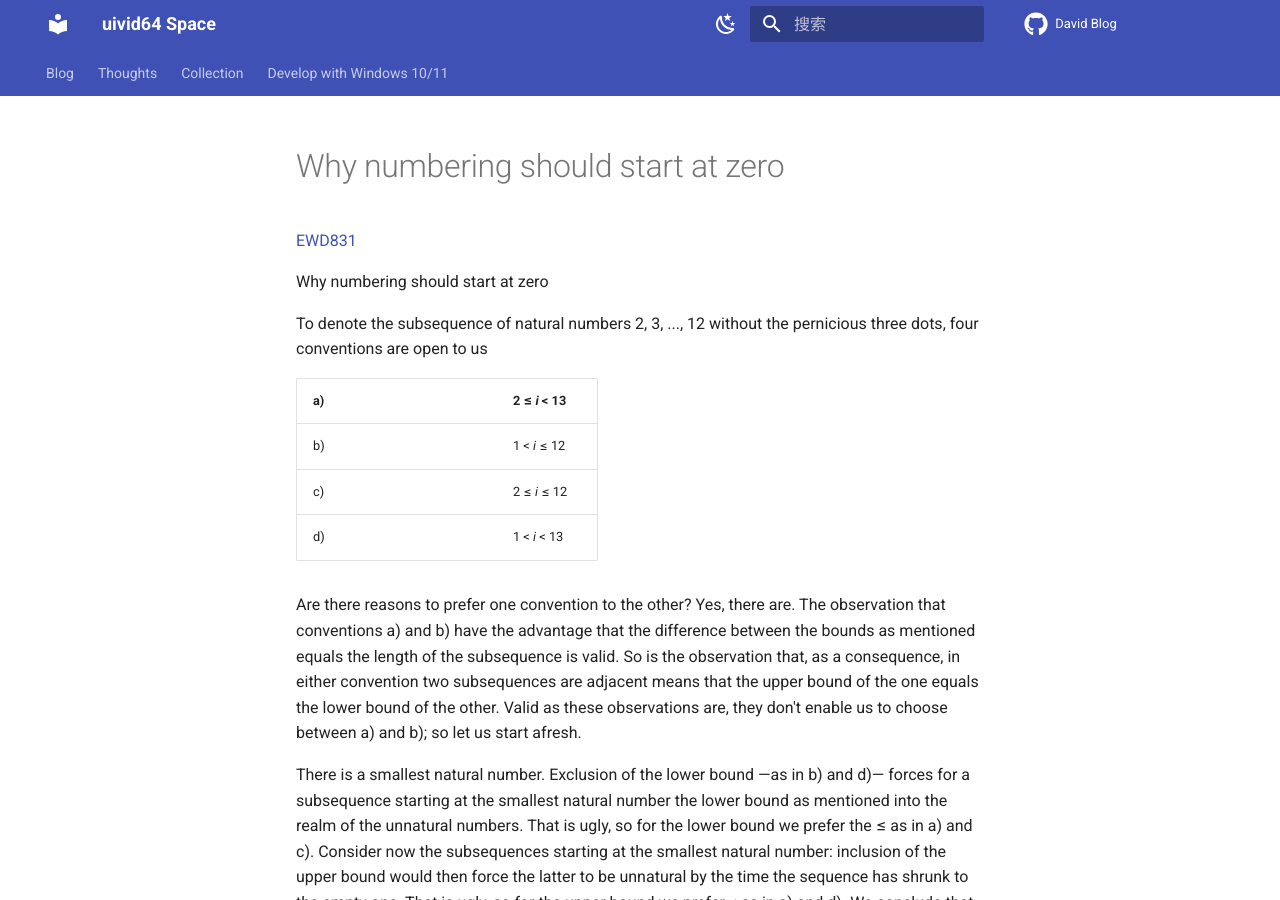
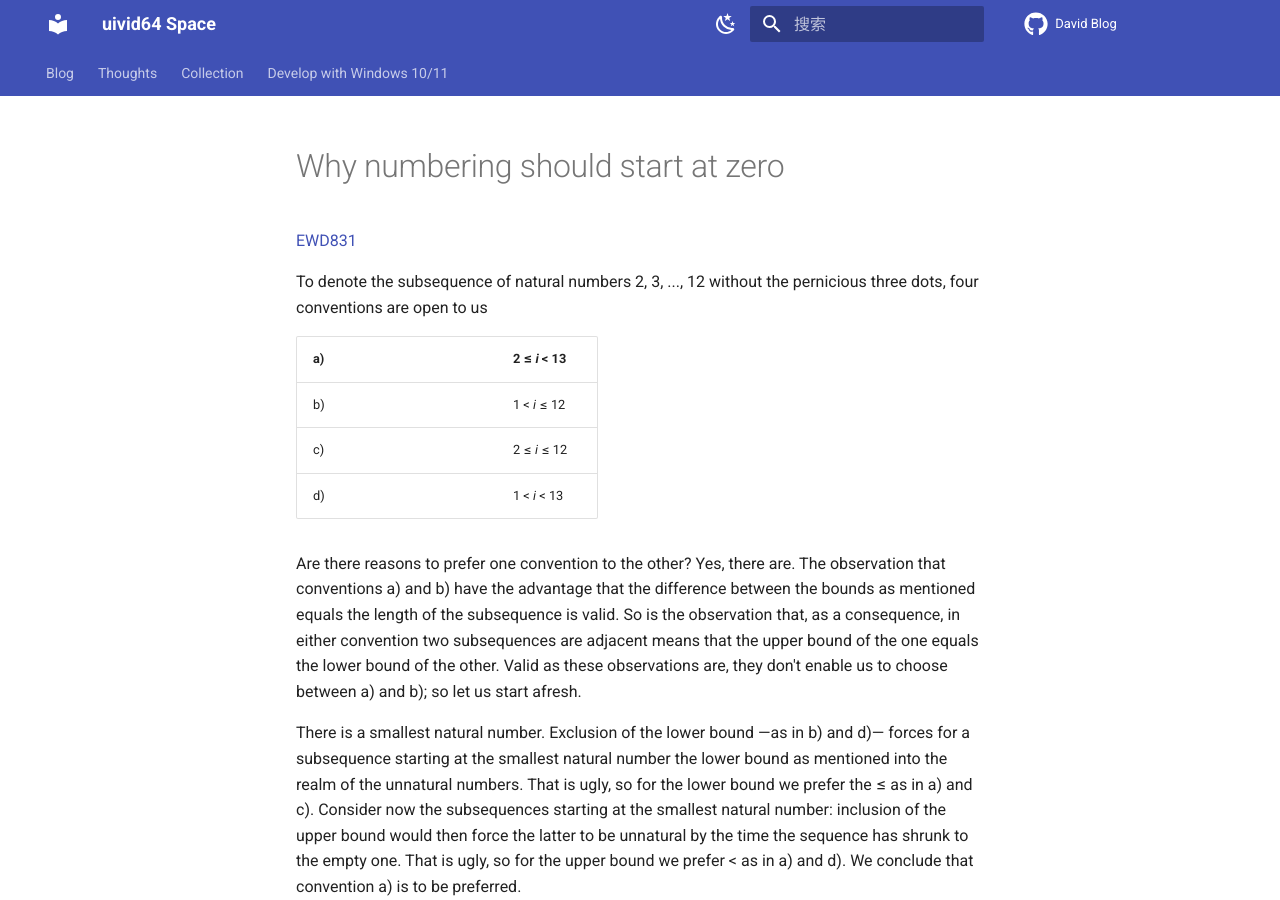
Before and after one commit to uivid64/uivid64.github.io, an MkDocs documentation site: the page built from docs/Blog/Why numbering should start at zero.md, in a window 1280 px wide and 900 px high. Built offline with MkDocs 1.6.1 and Material for MkDocs 9.7.7, drawn with Linux system fonts in a browser that asks for light colours; comment, search, counter and statistics services are not loaded.

Commit message:
Update Why numbering should start at zero.md

```diff
--- a/docs/Blog/Why numbering should start at zero.md
+++ b/docs/Blog/Why numbering should start at zero.md
@@ -1,6 +1,6 @@
+# Why numbering should start at zero
+
 [EWD831](https://www.cs.utexas.edu/users/EWD/ewd08xx/EWD831.PDF)
-
-Why numbering should start at zero
 
 To denote the subsequence of natural numbers 2, 3, ..., 12 without the pernicious three dots, four conventions are open to us
 
```
